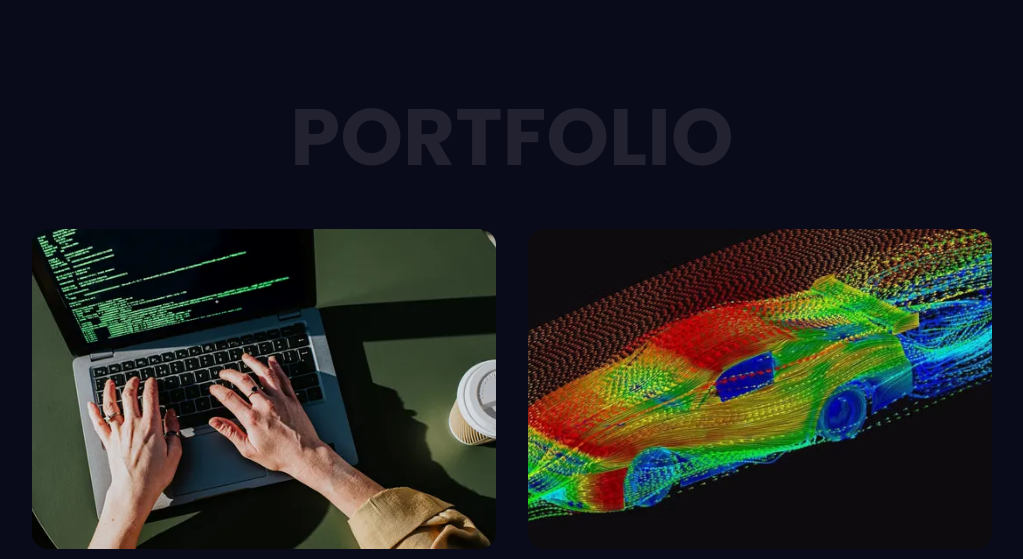
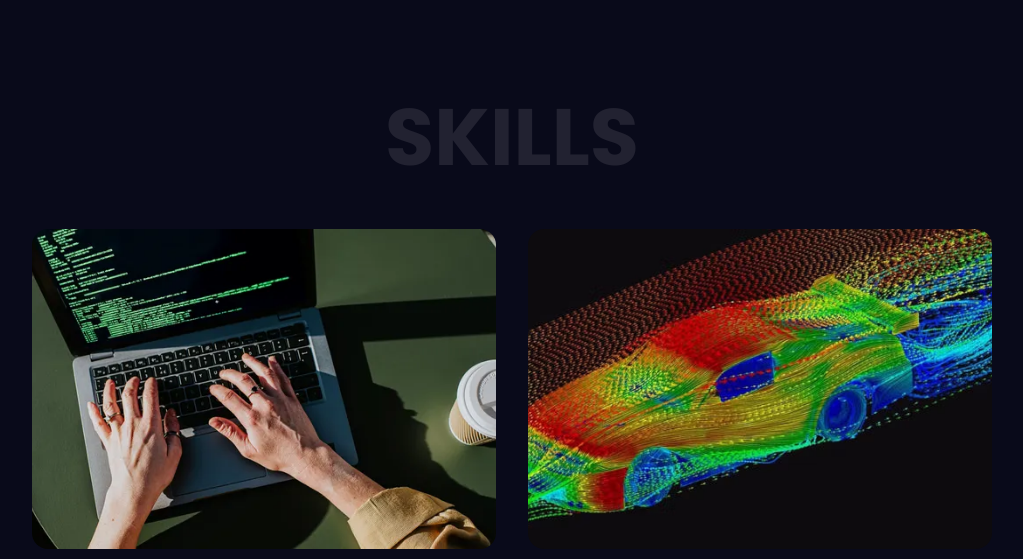
Before and after one commit to Dealer-09/Personal-Portfolio, a plain HTML site: page index.html in a window 1280 px wide. Shown: the part 1853-2412 px from the top of the page, without its empty margins (128-1151 px from the left). Drawn offline with nearby package versions, Linux system fonts and the light colour scheme.

Commit message:
final update

```diff
--- a/index.html
+++ b/index.html
@@ -99,7 +99,7 @@
         </div>
     </section>
     <section class="portfolio container" id="portfolio">
-        <h2 class="heading">Portfolio</h2>
+        <h2 class="heading">Skills</h2>
         <div class="portfolio-content">
             <div class="portfolio-box">
                 <img src="images\dev.jpg" alt="" class="portfolio-img">
```
